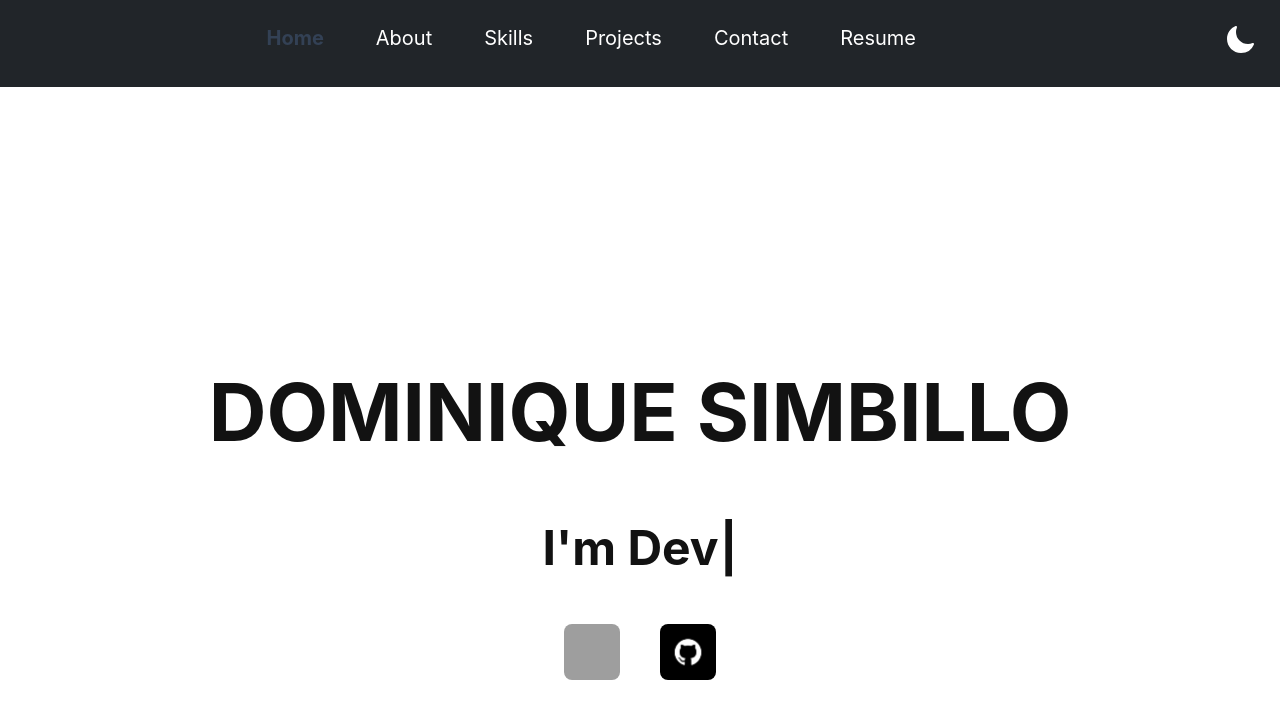
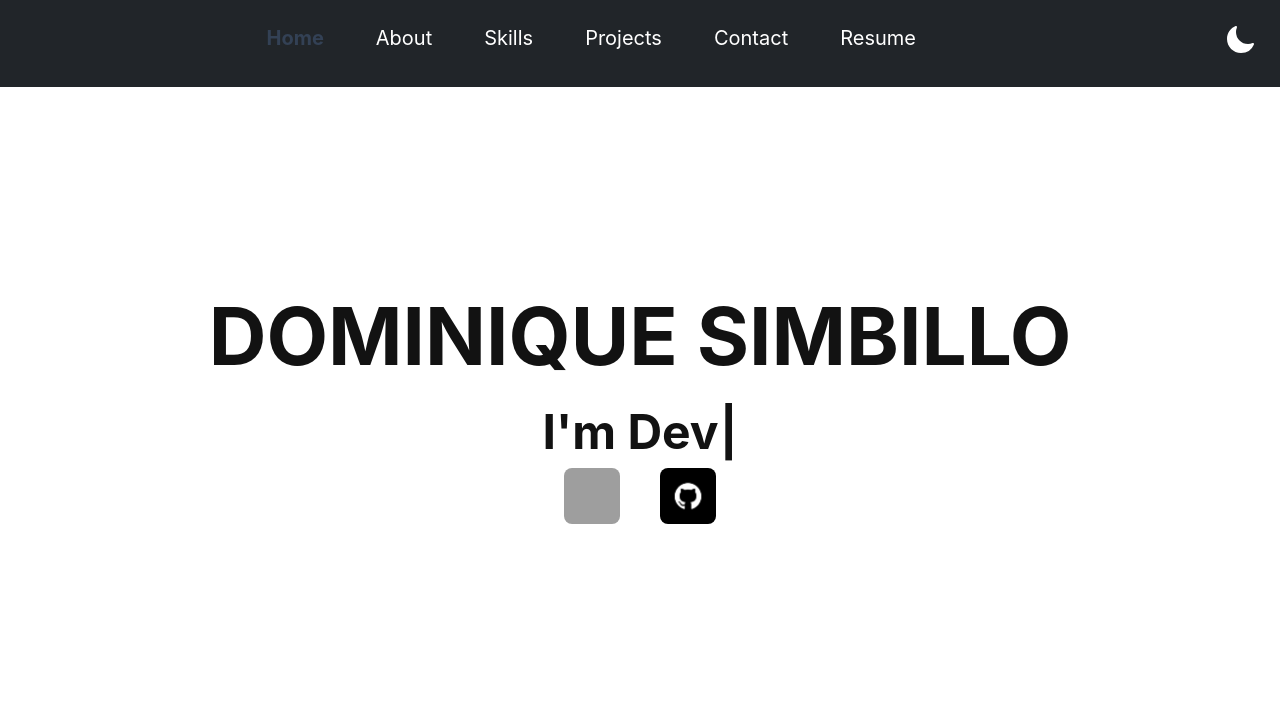
Before and after one commit to PrgDominique/Portfolio, a Next.js app: page /home in a window 1280 px wide. Shown: the top 718 px of the page. Built offline with nearby package versions, Linux system fonts and the light colour scheme; grey boxes are pictures that could not be loaded.

Commit message:
fix alignment in home

```diff
--- a/src/pages/home.tsx
+++ b/src/pages/home.tsx
@@ -4,12 +4,11 @@ import Typewriter from 'typewriter-effect'
 
 const Home = () => {
   return (
-    <div className=' flex justify-center items-center dark:text-[#ede2e2]'>
-      <div className='md:mt-[12rem] mt-[5rem]'>
-        <h1 className='md:text-[5rem] text-[3rem] m-10 font-bold uppercase'>
+    <div className=' flex flex-col justify-center items-center dark:text-[#ede2e2]'>
+        <h1 className='md:text-[5rem] text-[3rem] font-bold text-center uppercase'>
           Dominique Simbillo
         </h1>
-        <div className='md:text-[3rem] text-[2rem] flex justify-center md:mt-3 font-bold '>
+        <div className='md:text-[3rem] text-[2rem] flex justify-center font-bold '>
           <Typewriter
             options={{
               autoStart: true,
@@ -25,10 +24,9 @@ const Home = () => {
             }}
           />
         </div>
-        <div className='flex justify-center mt-10 gap-10'>
+        <div className='flex justify-center gap-10'>
           <LinkedIn />
           <Github />
-        </div>
       </div>
     </div>
   )
--- a/src/styles/globals.css
+++ b/src/styles/globals.css
@@ -13,3 +13,9 @@
   -webkit-font-smoothing: antialiased;
   -moz-osx-font-smoothing: grayscale;
 }
+
+body,html{
+  position: relative;
+  width: 100%;
+  height: 100%;
+}
```
